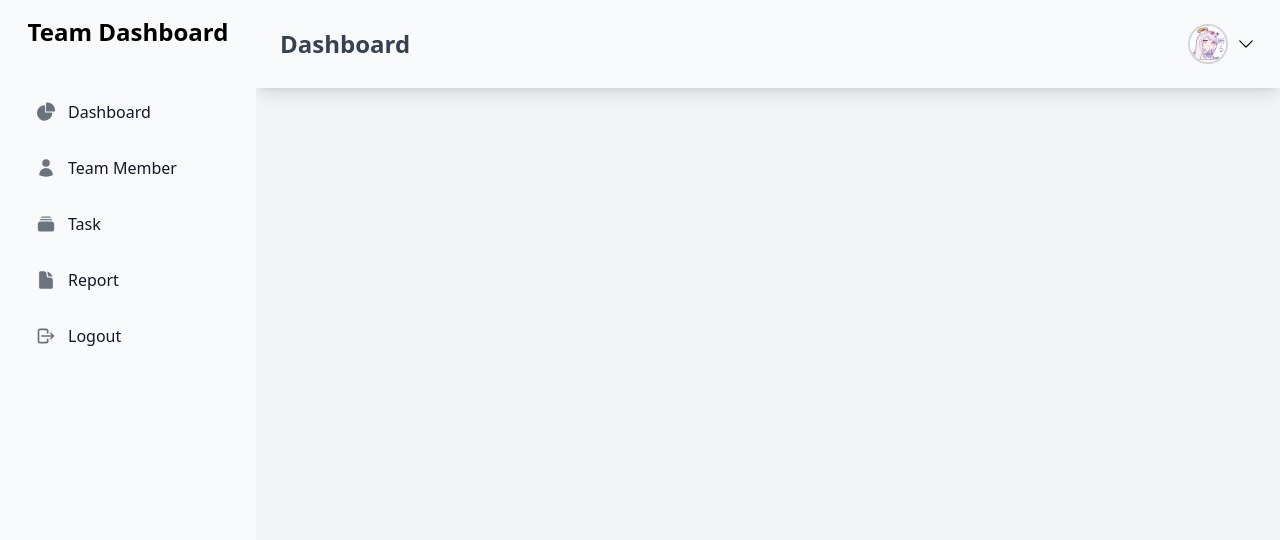
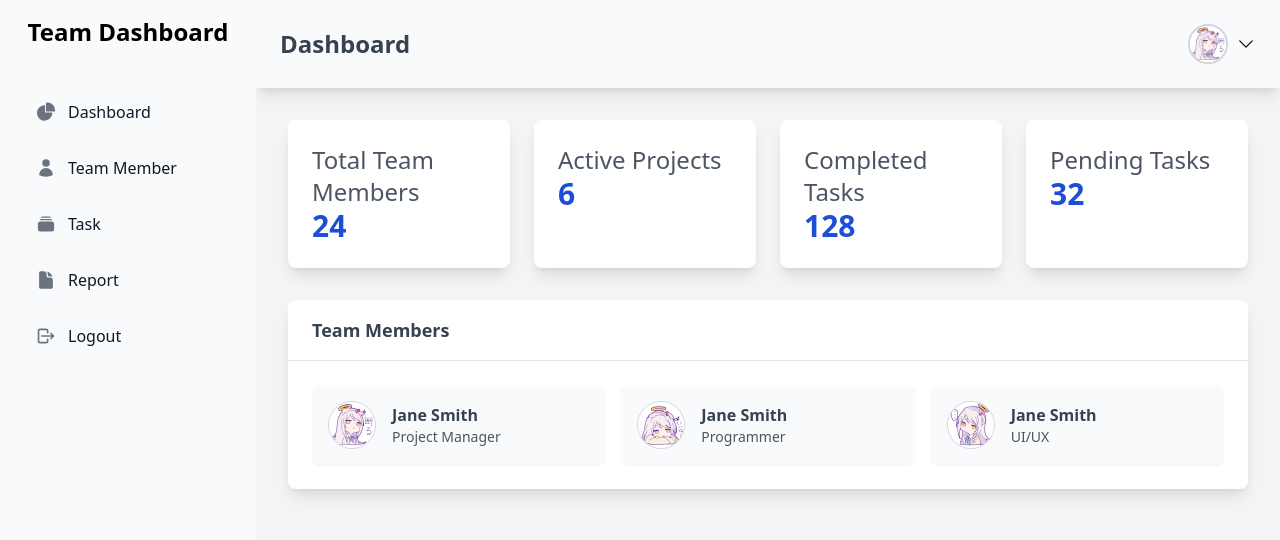
Before and after one commit to alvisyahban/TugasPWLKel7, a website: page dist/dashboard.html in a window 1280 px wide. Drawn offline with nearby package versions, Linux system fonts and the light colour scheme.

Commit message:
menambahkan team members section

```diff
--- a/dist/dashboard.html
+++ b/dist/dashboard.html
@@ -103,6 +103,64 @@
             </div>
         </header>
 
+        <!-- Dashboard Content -->
+        <section class="flex-grow p-8">
+            <!-- Overview Stats -->
+            <div class="grid grid-cols-1 md:grid-cols-2 lg:grid-cols-4 gap-6">
+                <!-- Stats Card -->
+                <div class="bg-white dark:bg-fuchsia-700 p-6 rounded-lg shadow-lg">
+                    <h3 class="text-2xl text-gray-600 dark:text-white">Total Team Members</h3>
+                    <p class="text-3xl font-bold text-blue-700">24</p>
+                </div>
+                <div class="bg-white dark:bg-fuchsia-700 p-6 rounded-lg shadow-lg">
+                    <h3 class="text-2xl text-gray-600 dark:text-white">Active Projects</h3>
+                    <p class="text-3xl font-bold text-blue-700">6</p>
+                </div>
+                <div class="bg-white dark:bg-fuchsia-700 p-6 rounded-lg shadow-lg">
+                    <h3 class="text-2xl text-gray-600 dark:text-white">Completed Tasks</h3>
+                    <p class="text-3xl font-bold text-blue-700">128</p>
+                </div>
+                <div class="bg-white dark:bg-fuchsia-700 p-6 rounded-lg shadow-lg">
+                    <h3 class="text-2xl text-gray-600 dark:text-white">Pending Tasks</h3>
+                    <p class="text-3xl font-bold text-blue-700">32</p>
+                </div>
+            </div>
+
+
+            <!-- Team Members Section -->
+            <div class="mt-8 bg-white dark:bg-fuchsia-700 rounded-lg shadow-lg overflow-hidden">
+                <div class="px-6 py-4 border-b border-gray-200">
+                    <h2 class="text-lg font-semibold text-gray-700 dark:text-white">Team Members</h2>
+                </div>
+                <div class="grid grid-cols-1 md:grid-cols-2 lg:grid-cols-3 gap-4 p-6">
+                    <div class="flex items-center p-4 bg-gray-50 dark:bg-blue-600 rounded-lg shadow-sm">
+                        <img src="assets/1.jpeg" alt="Profile" class="w-12 h-12 rounded-full border border-gray-300 mr-4">
+                        <div>
+                            <h4 class="font-bold text-gray-700 dark:text-white">Jane Smith</h4>
+                            <p class="text-sm text-gray-600 dark:text-white">Project Manager</p>
+                        </div>
+                    </div>
+
+                    <div class="flex items-center p-4 bg-gray-50 dark:bg-blue-600 rounded-lg shadow-sm">
+                        <img src="assets/2.jpeg" alt="Profile" class="w-12 h-12 rounded-full border border-gray-300 mr-4">
+                        <div>
+                            <h4 class="font-bold text-gray-700 dark:text-white">Jane Smith</h4>
+                            <p class="text-sm text-gray-600 dark:text-white">Programmer</p>
+                        </div>
+                    </div>
+
+                    <div class="flex items-center p-4 bg-gray-50 dark:bg-blue-600 rounded-lg shadow-sm">
+                        <img src="assets/3.jpeg" alt="Profile" class="w-12 h-12 rounded-full border border-gray-300 mr-4">
+                        <div>
+                            <h4 class="font-bold text-gray-700 dark:text-white">Jane Smith</h4>
+                            <p class="text-sm text-gray-600 dark:text-white">UI/UX</p>
+                        </div>
+                    </div>
+                </div>
+
+
+            </div>
+
         </main>
       <!-- Recent Tasks Section -->
 
```
